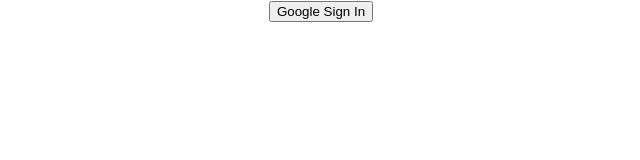
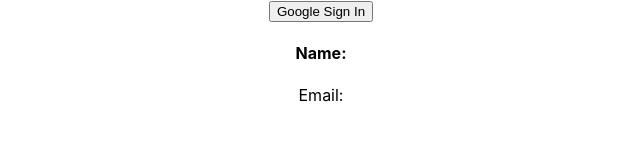
Before and after one commit to Emtiaz-Rahman/practice-firebase-authentication, a React (Create React App) app: page / in a window 1280 px wide. Shown: the top 160 px of the page, without its empty margins (319-959 px from the left). Built offline with nearby package versions, Linux system fonts and the light colour scheme.

Commit message:
sign in done

```diff
--- a/src/App.js
+++ b/src/App.js
@@ -1,17 +1,31 @@
 
 import './App.css';
 import app from './firebase.init';
-import { getAuth } from "firebase/auth";
+import { getAuth, GoogleAuthProvider, signInWithPopup } from "firebase/auth";
+import { useState } from 'react';
 
 
-const auth = getAuth();
+const auth = getAuth(app);
 function App() {
+  const [user, setUser] = useState({})
+  const googleprovider = new GoogleAuthProvider();
   const handleGoogleSignIn = () => {
-    console.log('click')
+    signInWithPopup(auth, googleprovider)
+      .then(result => {
+        const user = result.user;
+        setUser(user)
+        console.log(user);
+      })
+      .catch(error => {
+        console.error('error', error)
+      })
   }
   return (
     <div className="App">
       <button onClick={handleGoogleSignIn}>Google Sign In</button>
+      <h4>Name:{user.displayName}</h4>
+      <p>Email:{user.email}</p>
+      <img src={user.photoURL} alt="" />
     </div>
   );
 }
```
